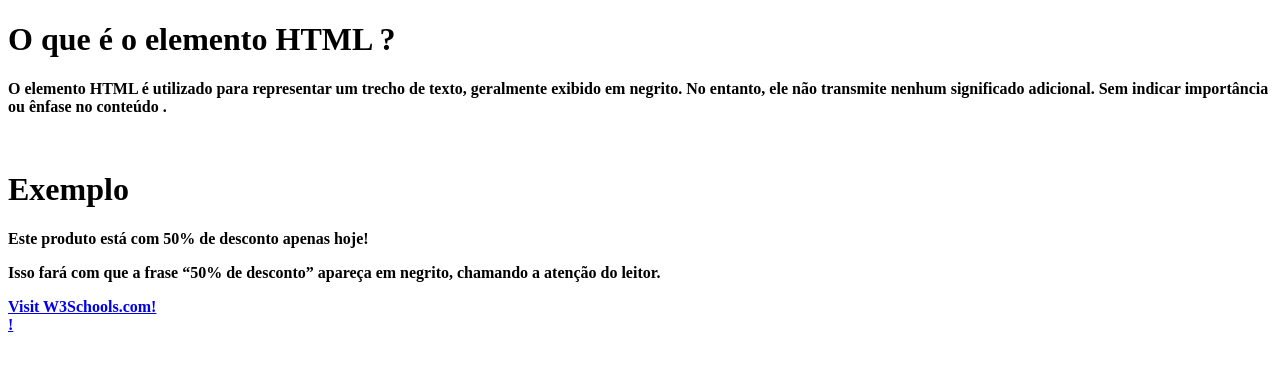
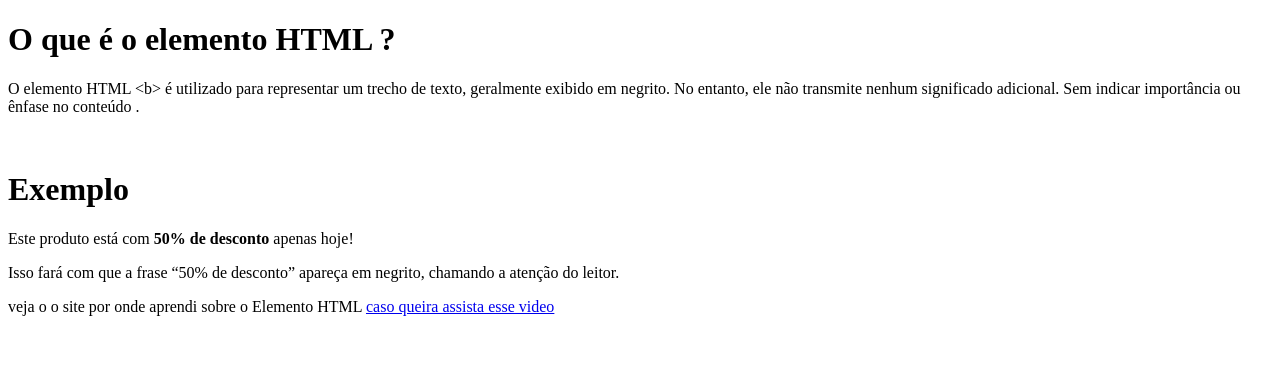
Before and after one commit to leidhiel-ifpr/laboratorio-front-end, a plain HTML site: page atividade-5-pesquisa.html/index.html in a window 1280 px wide. Drawn offline with Linux system fonts and the light colour scheme.

Commit message:
versão-5-3

```diff
--- a/atividade-5-pesquisa.html/index.html
+++ b/atividade-5-pesquisa.html/index.html
@@ -1,17 +1,17 @@
 <!DOCTYPE html>
     <html>
         <head>
-            <title>Elementos HTML <b> HTML</title>
+            <title>Elementos HTML &lt;b&gt; HTML</title>
         </head>
         <body>
-            <h1>O que é o <b>elemento HTML <b>? <b></h1>
-            <p>O elemento HTML <b> é utilizado para representar um trecho de texto, geralmente exibido em negrito. No entanto, ele não transmite nenhum significado adicional. Sem indicar importância ou ênfase no conteúdo .</p><br>
+            <h1>O que é o <b>elemento HTML </b>?</h1>
+            <p>O elemento HTML &lt;b&gt; é utilizado para representar um trecho de texto, geralmente exibido em negrito. No entanto, ele não transmite nenhum significado adicional. Sem indicar importância ou ênfase no conteúdo .</p><br>
             <h1>Exemplo</h1>
              <p>
                 <p>Este produto está com <b>50% de desconto</b> apenas hoje!</p>
                 Isso fará com que a frase “50% de desconto” apareça em negrito, chamando a atenção do leitor.
              </p>
-            <a href="https://www.w3schools.com/">Visit W3Schools.com!</a><br>
-            <a href="https://www.youtube.com/watch?v=bV4nau-8uSA">  !</a
+            <a href="https://www.w3schools.com/"></a> veja o o site por onde aprendi sobre o Elemento HTML
+            <a href="https://www.youtube.com/watch?v=bV4nau-8uSA"> caso queira assista esse video</a>
         </body>
     </html>
```
